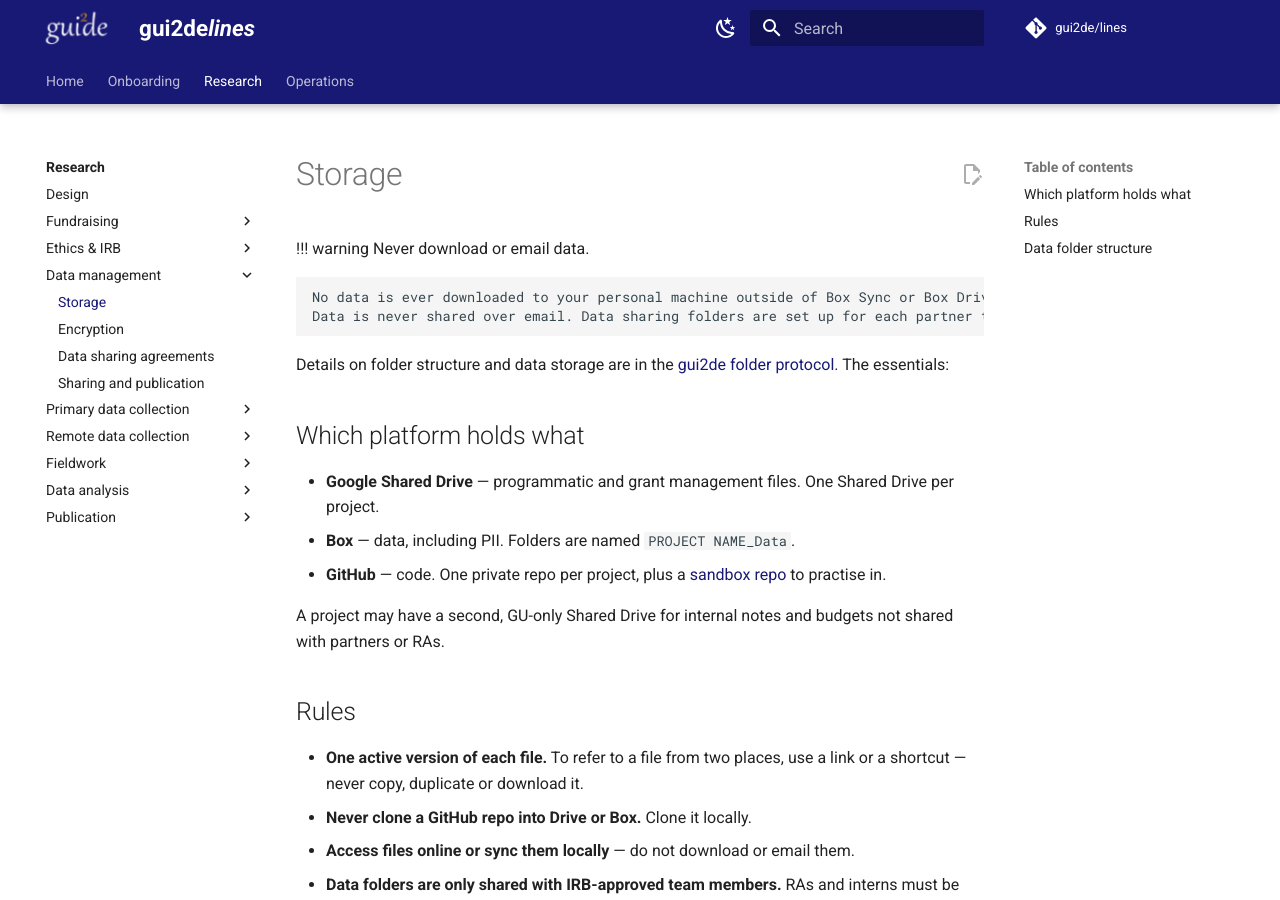
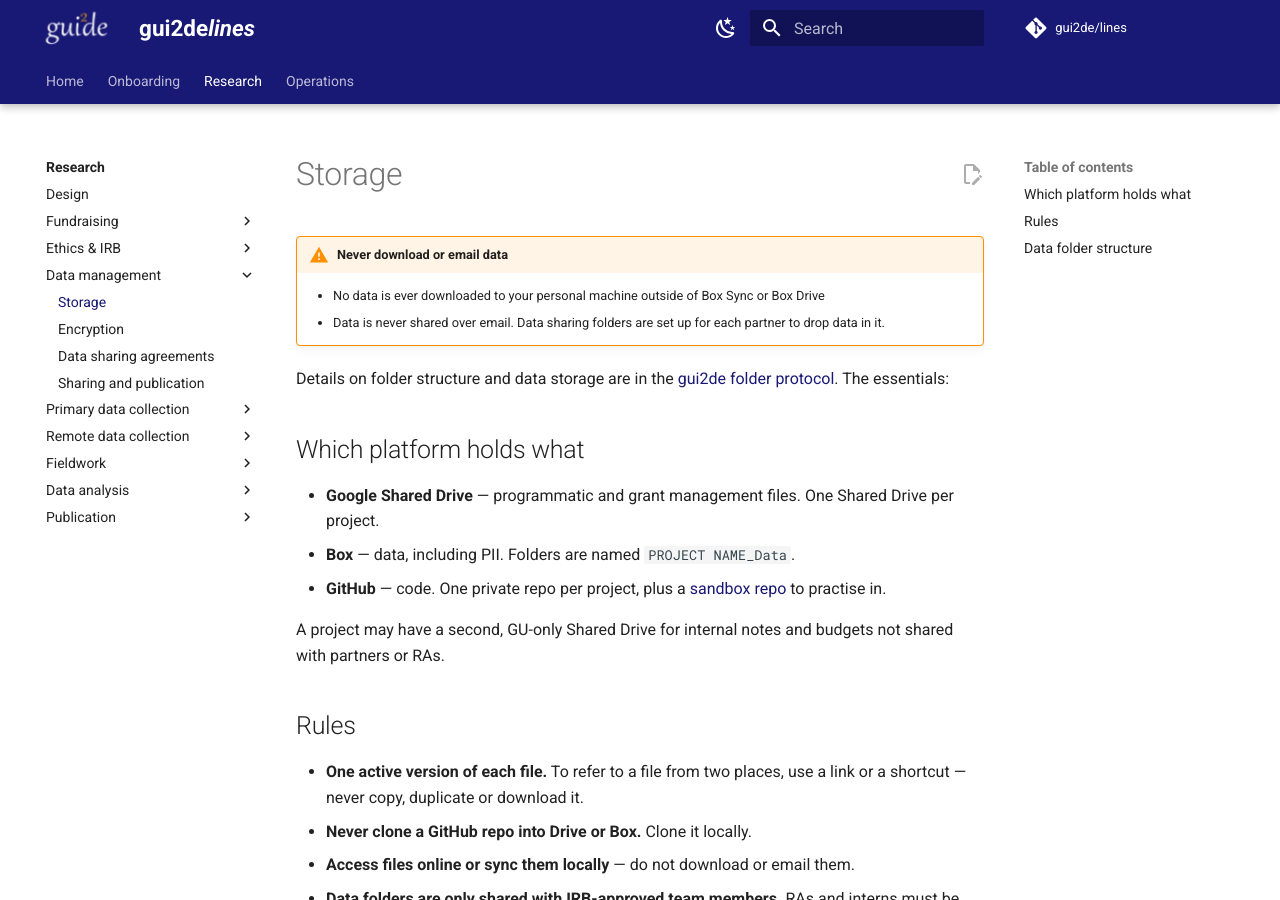
Before and after one commit to gui2de/lines, an MkDocs documentation site: the page built from docs/research/data-management/storage.md, in a window 1280 px wide and 900 px high. Built offline with MkDocs 1.6.1 and Material for MkDocs 9.7.7, drawn with Linux system fonts in a browser that asks for light colours; comment, search, counter and statistics services are not loaded.

Commit message:
Fix unquoted admonition title on the storage page
Co-Authored-By: Claude Opus 5 <noreply@anthropic.com>

```diff
--- a/docs/research/data-management/storage.md
+++ b/docs/research/data-management/storage.md
@@ -1,9 +1,9 @@
 # Storage
 
-!!! warning Never download or email data.
+!!! warning "Never download or email data"
 
-    No data is ever downloaded to your personal machine outside of Box Sync or Box Drive
-    Data is never shared over email. Data sharing folders are set up for each partner to drop data in it.
+    - No data is ever downloaded to your personal machine outside of Box Sync or Box Drive
+    - Data is never shared over email. Data sharing folders are set up for each partner to drop data in it.
 
 
 Details on folder structure and data storage are in the [gui2de folder protocol](https://docs.google.com/document/d/1dP73iDZsJAcwM0IjeliZnXFk6kR-SeRrsbmF8_t-MZs/edit). The essentials:
```
